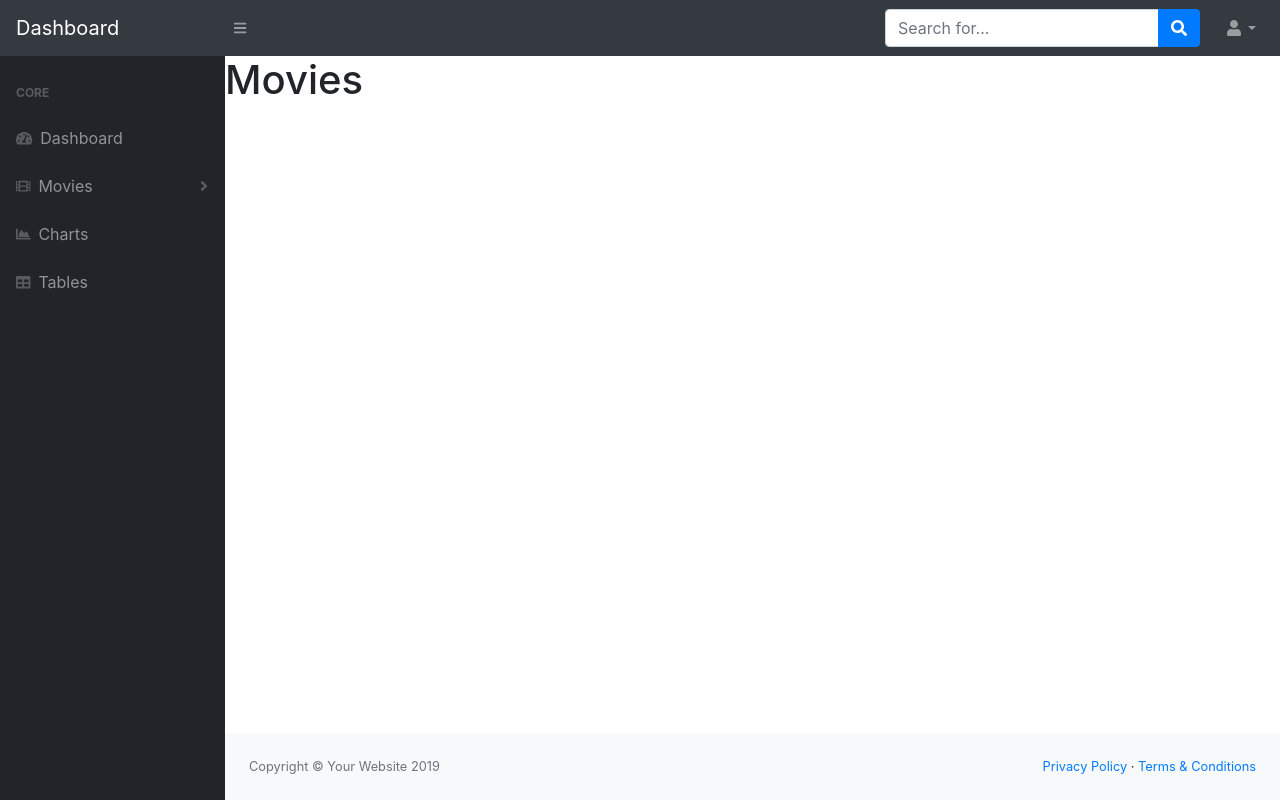
After one commit to vinguyendev/moviebooking, a PHP site: page /admin/movies in a window 1280 px wide. The commit adds this page. Run offline with PHP 8.4, Linux system fonts and the light colour scheme; some libraries are stand-ins or nearby versions.

Commit message:
UpdateMovies

```diff
--- /dev/null
+++ b/admin/controllers/Movies.php
@@ -0,0 +1,5 @@
+<?php
+
+class Movies {
+
+}
--- a/admin/logout.php
+++ b/admin/logout.php
@@ -2,5 +2,5 @@
 session_start();
 
 if(session_destroy()) {
-    header("Location: /admin/login.php");
+    header("Location: /admin/login.html");
 }
--- /dev/null
+++ b/admin/views/movies/create.php
@@ -0,0 +1 @@
+<h1>Create Movies</h1>
--- /dev/null
+++ b/admin/views/movies/index.php
@@ -0,0 +1,43 @@
+<?php
+//    include '../../../lib/session.php';
+//    $session = new Session();
+//    Session::isLoginAdmin();
+?>
+
+<!doctype html>
+<html lang="en">
+<head>
+    <?php
+    include_once ("../../../components/header-admin.php");
+    ?>
+</head>
+<body class="sb-nav-fixed">
+    <?php include ("../../../components/nav.php")?>
+    <div id="layoutSidenav">
+        <?php
+        include ("../../../components/sidebar.php")
+        ?>
+
+        <div id="layoutSidenav_content">
+            <main>
+                <h1>Movies</h1>
+            </main>
+            <footer class="py-4 bg-light mt-auto">
+                <div class="container-fluid">
+                    <div class="d-flex align-items-center justify-content-between small">
+                        <div class="text-muted">Copyright &copy; Your Website 2019</div>
+                        <div>
+                            <a href="#">Privacy Policy</a>
+                            &middot;
+                            <a href="#">Terms &amp; Conditions</a>
+                        </div>
+                    </div>
+                </div>
+            </footer>
+        </div>
+    </div>
+    <?php
+    include_once ("../../../components/footer-admin.php")
+    ?>
+</body>
+</html>
--- a/components/sidebar.php
+++ b/components/sidebar.php
@@ -3,64 +3,29 @@
         <div class="sb-sidenav-menu">
             <div class="nav">
                 <div class="sb-sidenav-menu-heading">Core</div>
-                <a class="nav-link" href="index.html">
+                <a class="nav-link" href="/admin">
                     <div class="sb-nav-link-icon">
                         <i class="fas fa-tachometer-alt"></i>
                     </div>
                     Dashboard
                 </a>
-                <div class="sb-sidenav-menu-heading">Interface</div>
+
                 <a class="nav-link collapsed" href="#" data-toggle="collapse" data-target="#collapseLayouts" aria-expanded="false" aria-controls="collapseLayouts">
                     <div class="sb-nav-link-icon">
-                        <i class="fas fa-columns"></i>
+                        <i class="fas fa-film"></i>
                     </div>
-                    Layouts
+                    Movies
                     <div class="sb-sidenav-collapse-arrow">
                         <i class="fas fa-angle-down"></i>
                     </div>
                 </a>
                 <div class="collapse" id="collapseLayouts" aria-labelledby="headingOne" data-parent="#sidenavAccordion">
                     <nav class="sb-sidenav-menu-nested nav">
-                        <a class="nav-link" href="layout-static.html">Static Navigation</a>
-                        <a class="nav-link" href="layout-sidenav-light.html">Light Sidenav</a>
+                        <a class="nav-link" href="/admin/movies">List</a>
+                        <a class="nav-link" href="/admin/movies/create">Create</a>
                     </nav>
                 </div>
-                <a class="nav-link collapsed" href="#" data-toggle="collapse" data-target="#collapsePages" aria-expanded="false" aria-controls="collapsePages">
-                    <div class="sb-nav-link-icon">
-                        <i class="fas fa-book-open"></i>
-                    </div>
-                    Pages
-                    <div class="sb-sidenav-collapse-arrow"><i class="fas fa-angle-down"></i></div>
-                </a>
-                <div class="collapse" id="collapsePages" aria-labelledby="headingTwo" data-parent="#sidenavAccordion">
-                    <nav class="sb-sidenav-menu-nested nav accordion" id="sidenavAccordionPages">
-                        <a class="nav-link collapsed" href="#" data-toggle="collapse" data-target="#pagesCollapseAuth" aria-expanded="false" aria-controls="pagesCollapseAuth">
-                            Authentication
-                            <div class="sb-sidenav-collapse-arrow">
-                                <i class="fas fa-angle-down"></i>
-                            </div>
-                        </a>
-                        <div class="collapse" id="pagesCollapseAuth" aria-labelledby="headingOne" data-parent="#sidenavAccordionPages">
-                            <nav class="sb-sidenav-menu-nested nav">
-                                <a class="nav-link" href="login.html">Login</a>
-                                <a class="nav-link" href="register.html">Register</a>
-                                <a class="nav-link" href="password.html">Forgot Password</a>
-                            </nav>
-                        </div>
-                        <a class="nav-link collapsed" href="#" data-toggle="collapse" data-target="#pagesCollapseError" aria-expanded="false" aria-controls="pagesCollapseError">
-                            Error
-                            <div class="sb-sidenav-collapse-arrow"><i class="fas fa-angle-down"></i></div>
-                        </a>
-                        <div class="collapse" id="pagesCollapseError" aria-labelledby="headingOne" data-parent="#sidenavAccordionPages">
-                            <nav class="sb-sidenav-menu-nested nav">
-                                <a class="nav-link" href="401.html">401 Page</a>
-                                <a class="nav-link" href="404.html">404 Page</a>
-                                <a class="nav-link" href="500.html">500 Page</a>
-                            </nav>
-                        </div>
-                    </nav>
-                </div>
-                <div class="sb-sidenav-menu-heading">Addons</div>
+
                 <a class="nav-link" href="charts.html">
                     <div class="sb-nav-link-icon"><i class="fas fa-chart-area"></i></div>
                     Charts
--- a/lib/session.php
+++ b/lib/session.php
@@ -42,12 +42,12 @@ class Session {
                 return false;
             }
         }
-        header("Location: /admin/login.php");
+        header("Location: /admin/login.html");
     }
 
     public static function destroy() {
         session_destroy();
-        header("Location: /admin/login.php");
+        header("Location: /admin/login.html");
     }
 
 }
```
Also changed, not shown: .htaccess, admin/views/movies/update.php (added), 1 other file.
